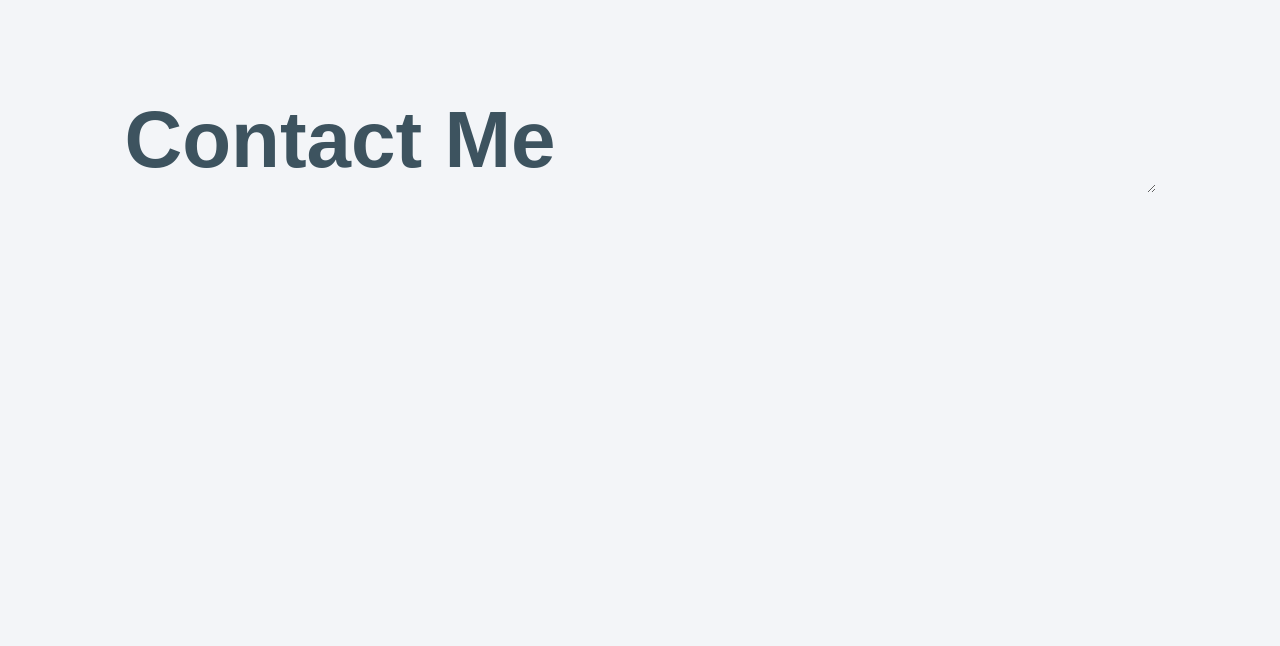
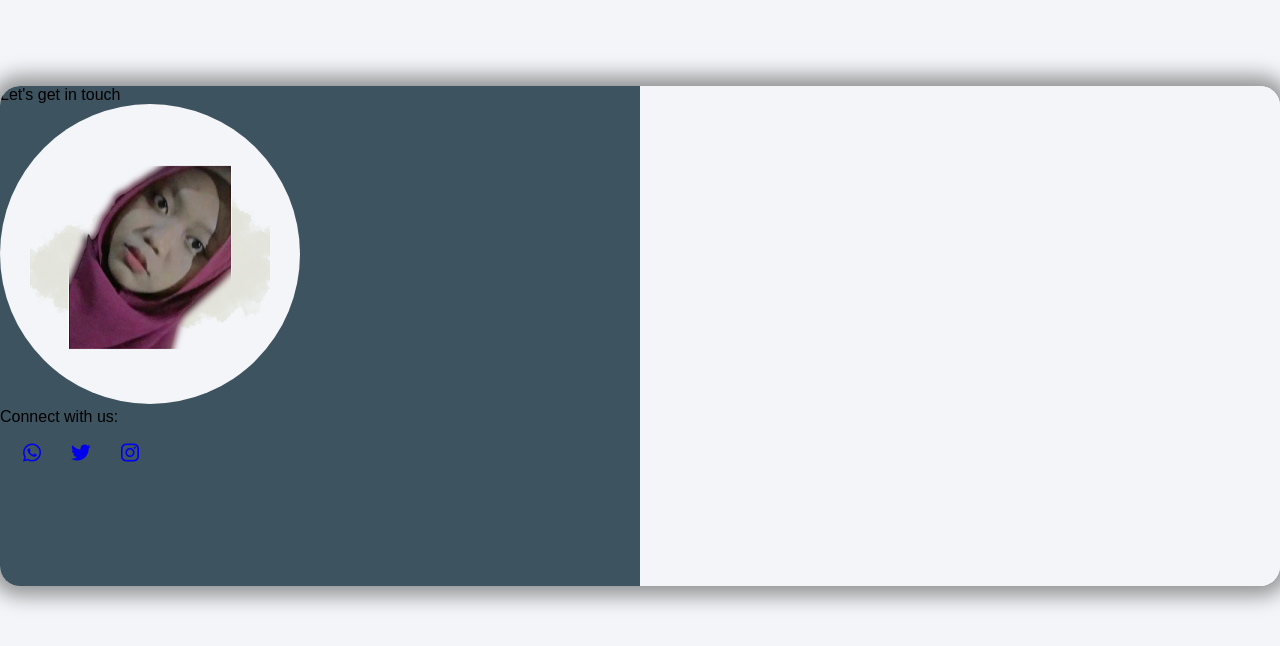
Before and after one commit to dwislvia/dwislvia.github.io, a plain HTML site: page index.html in a window 1280 px wide. Shown: the part 1664-2310 px from the top of the page. Before the commit the page ends 1940 px from the top, so only its background shows below. Drawn offline with nearby package versions, Linux system fonts and the light colour scheme; a web font is replaced by a local one.

Commit message:
menambahkan

```diff
--- a/index.html
+++ b/index.html
@@ -4,9 +4,10 @@
     <meta charset="UTF-8">
     <meta name="viewport" content="width=device-width, initial-scale=1.0">
     <!-- <link rel="stylesheet" href="https://cdnjs.cloudflare.com/ajax/libs/font-awesome/4.7.0/css/font-awesome.css"> -->
-    <link rel="stylesheet" href="style.css">
+    <link rel="stylesheet" type="text/css" href="style.css">
+    <link href='https://unpkg.com/boxicons@2.1.4/css/boxicons.min.css' rel='stylesheet'>
     <title>Document</title>
-    <link rel="stylesheet" href="https://unpkg.com/boxicons@laters/css/boxicons.min.css">
+
 </head>
 <body>
     <input type="checkbox" id="check">
@@ -56,53 +57,24 @@
         </div>
     </section>
 
-
-
-      <section class="contact" id="contact">
-        <div class="contact-form">
-            <div id="Contact"></div>
-            <h1>Contact <span>Me</span></h1>
-            <form action="">
-                <input type="text" placeholder="Your name " required>
-                <input type="email" placeholder="Email Address" required>
-                <input type="" placeholder="Write a Subject" required>
-                <textarea name="" id="" cols="30" rows="10" placeholder=
-                "Write Message Here..." required>
-                </textarea>
-                <input type="submit" name="" value="Send Message" class=
-                "send-btn">
-            </form>
-        </div>
-    </section>
-    <!-- ----------contact--------- -->
-    <!-- <div id="contact">
-        <div class="container">
-            <div class="row">
-                <div class="contact-left">
-                    <h1 class="sub-title">Contact Me</h1>
-                    <p>dwislnw@gmail.com</p>
-                    <p>085893878243</p>
-                    <div class="social-icons">
-                        <a href=""><i class="fab fa-twitter-square"></i></a>
-                        <a href=""><i class="fab fa-instagram"></i></a>
-                        <a href=""><i class="fab fa-whattaps"></i></a>
-                    </div>
+    <div class="container" id="contact">
+        <div class="item">
+            <div class="contact">
+                <div class="firts-text">Let's get in touch</div>
+                <img src="foto2.png" alt="">
+                <div class="social-links">
+                    <span class="secnd-text">Connect with us:</span>
+                    <ul class="social-media">
+                        <li><a href="#"><i class='bx bxl-whatsapp'></i></a></li>
+                        <li><a href="#"><i class='bx bxl-twitter'></i></a></li>
+                        <li><a href="#"><i class='bx bxl-instagram'></i></a></li>
+                    </ul>
                 </div>
             </div>
+            <div class="submit-from"></div>
         </div>
-    </div>
-    <div class="contact-right">
-        <form >
-            <input type="text" name="Name" placeholder="Your Name" required>
-            <input type="email" name="email" placeholder="Your Email" required>
-            <textarea name="Message" rows="6" placeholder="Your Message"></textarea>
-            <button type="submit">Submit</button>
-        </form>
     </div>
 
 
-         -->
-
-     <script src="https://cdn.jsdelivr.net/npm/typed.js@2.0.12"></script>
+     <script src="script/js"></script>
 </body>
-</html>
--- a/style.css
+++ b/style.css
@@ -400,66 +400,63 @@ input{
     }
 
 }
-/* ----- contact-------- */
-.contact-left{
-    flex-basis: 35%;
-}
-.contact-right{
-    flex-basis: 60%;
-}
-.center-text h1{
-    font-size: 4rem;
-    align-items: center;
+.container{
+    position: relative;
+    width: 100%;
+    height: 100vh;
+    background-color: #f3f5f8;
     display: flex;
     justify-content: center;
-    color: var(--text-color);
-    margin-top: 50px;
+    align-items: center;
 }
-.center-text span{
-    color: var(--main-color);
+.item{
+    width: 100%;
+    height: 500px;
+    /* max-width: 700; */
+    background: #fff;
+    border-radius: 20px;
+    box-shadow: 0 0 20px 10px rgb(0, 0, 0, .4);
+    overflow: hidden;
+    grid-template-columns: repeat(2, 1fr);
+    display: grid;
+    z-index: 1000;
 }
-.contact-form{
+.contact{
+    background: #3d535f;
+}
+.submit-from{
+    background: #f3f5f8;
+}
+/* .firts-text{
+    color: #3d535f;
+    margin-top: 5px;
+    padding-left: 20px;
+    padding-top: 30px;
+    font-size: 35px;
+    color: #fff;
+} */
+.container img{
+    height: auto;
+    width: 300px;
+    border-radius: 1000px;
+    filter: drop-shadow(10px 7px 5px var(--main-color));
+}
+.social-media{
     display: flex;
-    align-items: center;
-    justify-content: center;
-    margin-top: 4.2rem;
+    list-style: none;
 }
-.contact-form form{
-    position: relative;
-    width: 600px;
+ ul li{
+    padding-left: 15px;
+    font-size: 24px;
+    margin-top: 10px;
 }
-form input,
-form textarea{
-    width: 100%;
-    padding: 20px;
-    border: none;
-    outline: none;
-    box-shadow: 0 0 10px var(--main-color);
-    background: var(--bg-color);
-    color: var(--text-color);
-    margin-bottom: 20px;
-    border-radius: 8px;
+.social-media i{
+    background: #3d535f;
+    padding: 5px;
+    border-radius: 5px;
+    transition: .3s;
 }
-form input::placeholder,
-form textarea::placeholder{
-    color: #c3c3c3;
-    font-size: 15px;
+.social-media i:hover{
+    background: #7f00ff;
+    color: #3d535f;
 }
-form .send-btn{
-    display: inline-block;
-    padding: 11px 26px;
-    background: var(--main-color);
-    color: var(--bg-color);
-    border: 2px solid var(--main-color);
-    border-radius: 8px;
-    font-size: 15px;
-    font-weight: 600;
-    transition: all .50s ease-in-out;
-    width: 30%;
-}
-form .send-btn:hover{
-    background: transparent;
-    color: var(--main-color);
-    box-shadow: 0 0 20px var(--main-color);
-    cursor: pointer;
-}
```
Also changed, not shown: script.js (added).
